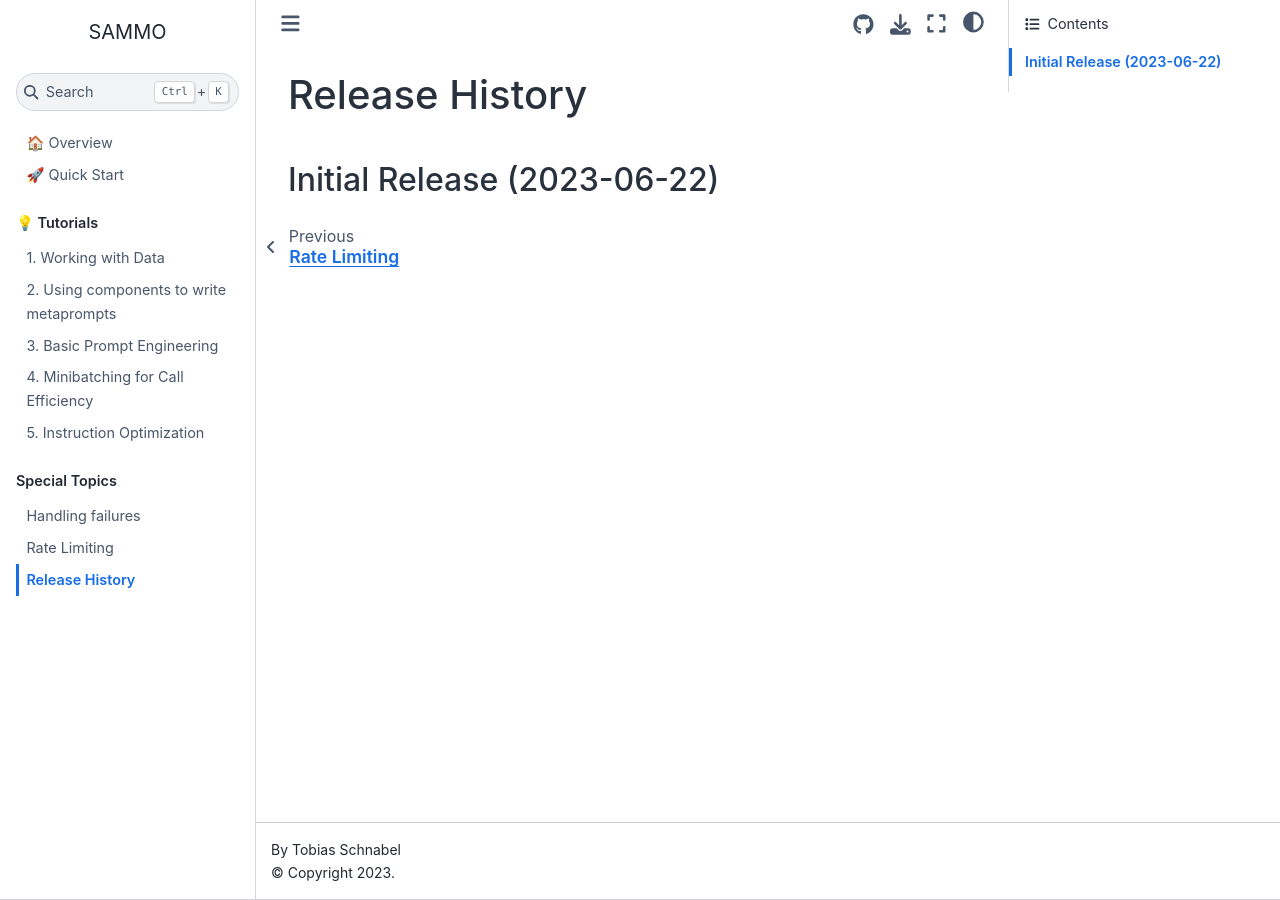
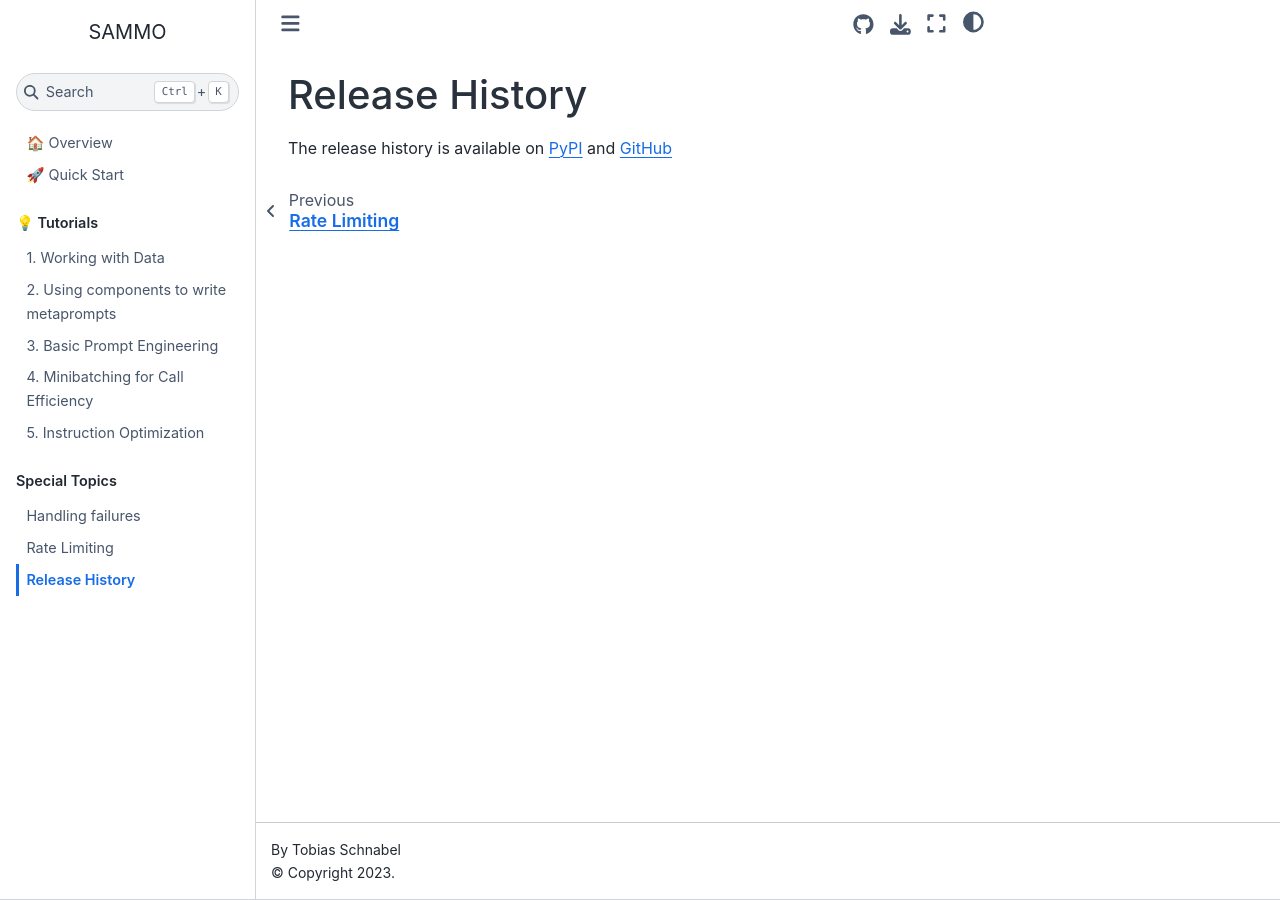
Before and after one commit to microsoft/sammo, a Jupyter Book: the page built from docs/release_history.rst, in a window 1280 px wide. Built offline with Jupyter Book 1.0.4 settings and Sphinx 7.4.7 and the Sphinx Book theme 1.1.4, drawn with Linux system fonts in a browser that asks for light colours; pages that are not in the unit, such as notebooks, are missing from menus.

Commit message:
Change release_history.rst to link to PyPI and GitHub releases

```diff
--- a/docs/release_history.rst
+++ b/docs/release_history.rst
@@ -1,5 +1,4 @@
 Release History
 ===============
 
-Initial Release (2023-06-22)
-----------------------------
+The release history is available on `PyPI <https://pypi.org/project/sammo/#history>`_ and `GitHub <https://github.com/microsoft/sammo/releases>`_
```
